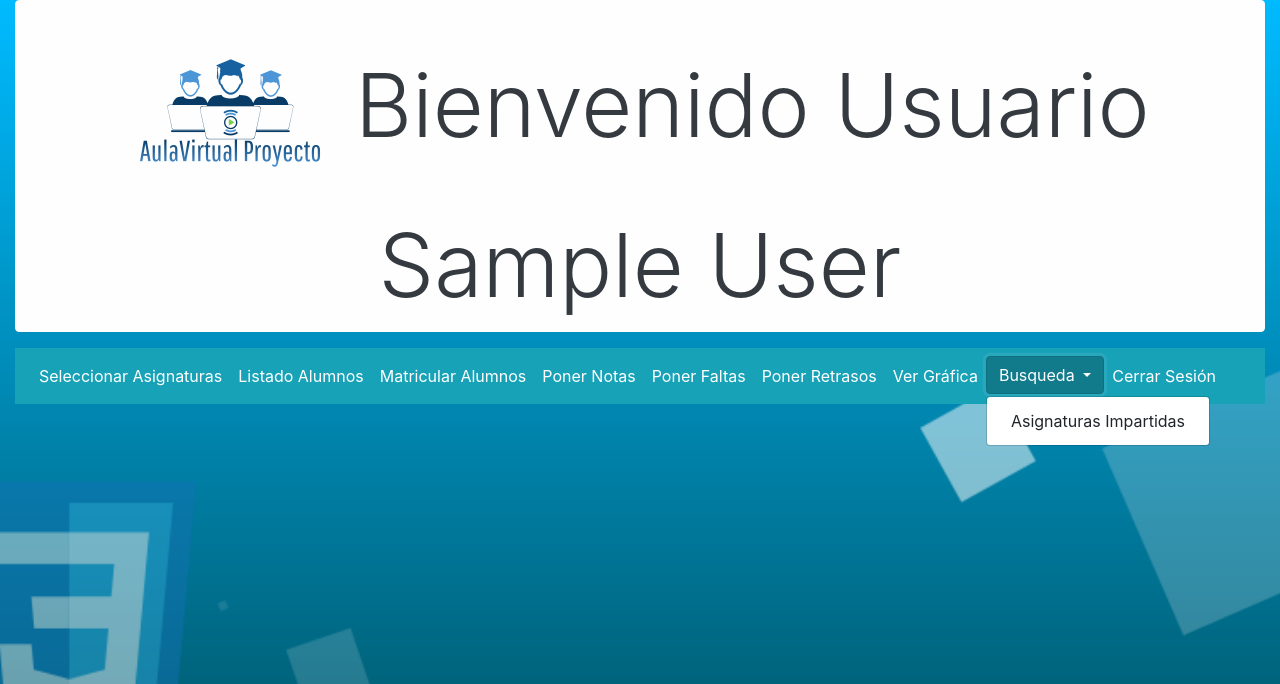
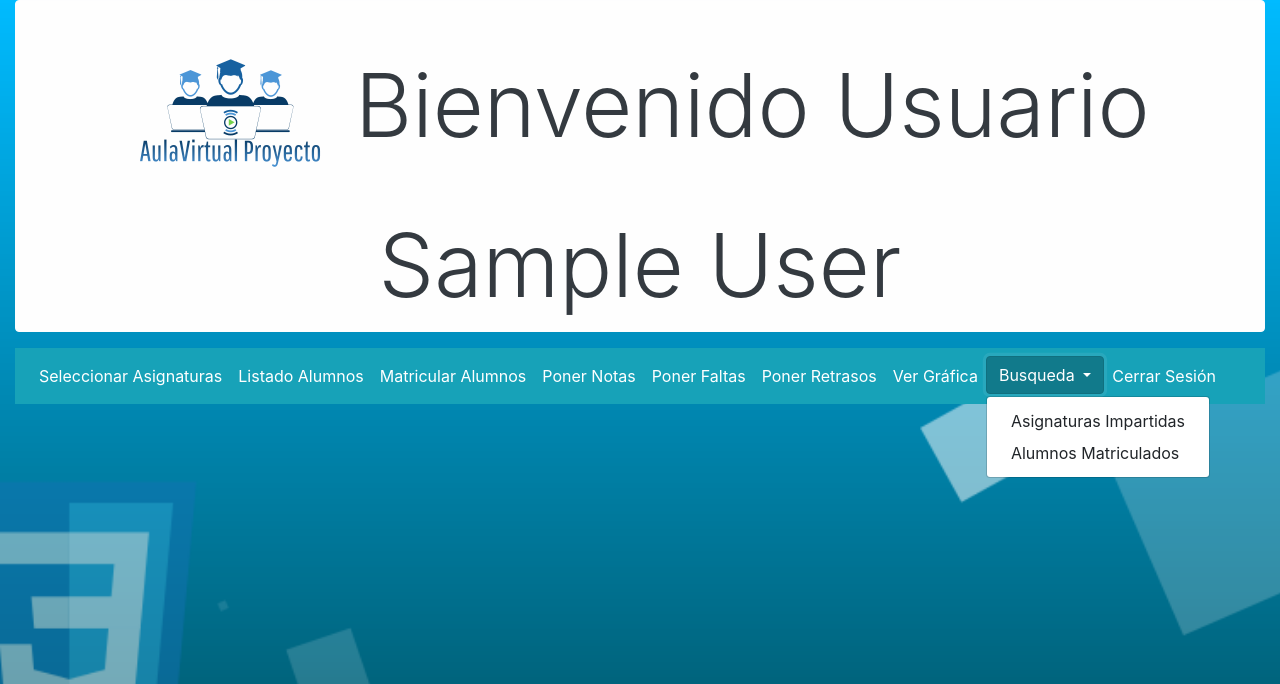
Before and after one commit to Miguel14-git/Proyecto_Fin_De_Grado_DAW, a PHP site: page /Pagina_Principal.php in a window 1280 px wide, after a click on "Busqueda". Shown: the top 684 px of the page. Run offline with PHP 8.4, Linux system fonts and the light colour scheme; the visitor is signed in with stand-in values (Sample User, id 1).

Commit message:
Pagina Principal

```diff
--- a/Pagina_Principal.php
+++ b/Pagina_Principal.php
@@ -65,8 +65,8 @@ comprobar_sesion();
                                     </button>
                                     <div class="dropdown-menu" aria-labelledby="dropdownMenuButton">
                                         <a class="dropdown-item" href="BusquedaAsi.php">Asignaturas Impartidas</a>
-                                        <!--<a class="dropdown-item" href="#">Another action</a>
-                                        <a class="dropdown-item" href="#">Something else here</a>-->
+                                        <a class="dropdown-item" href="AlumnosMatr.php">Alumnos Matriculados</a>
+                                        <!--<a class="dropdown-item" href="#">Something else here</a>-->
                                     </div>
                                 </div>
                             </li>
```
